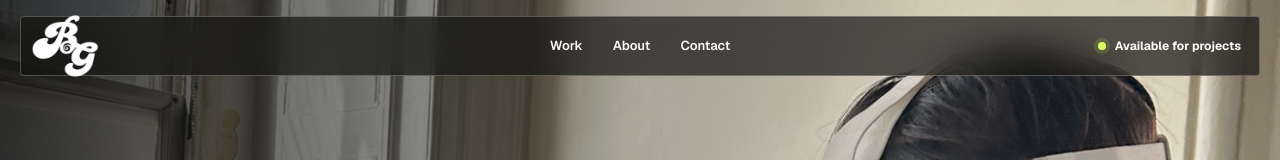
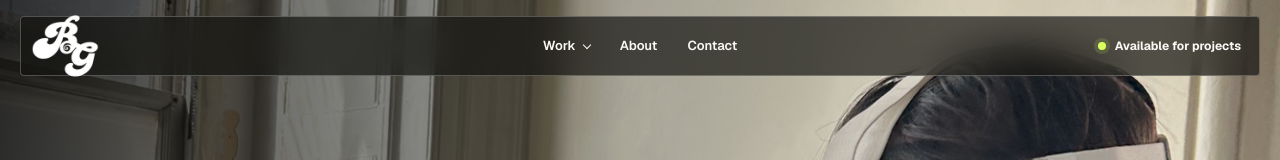
Before and after one commit to BeGummyCreative/website, a Next.js app: page / in a window 1280 px wide. Shown: the top 160 px of the page. Built offline with nearby package versions, Linux system fonts and the light colour scheme.

Commit message:
Add work category dropdown

```diff
--- a/src/app/globals.css
+++ b/src/app/globals.css
@@ -94,13 +94,15 @@ img {
   gap: 30px;
 }
 
-.siteHeader nav a {
+.siteHeader nav > a,
+.navDropdownTrigger {
   position: relative;
   font-size: 13px;
   font-weight: 600;
 }
 
-.siteHeader nav a::after {
+.siteHeader nav > a::after,
+.navDropdownTrigger::after {
   content: "";
   position: absolute;
   left: 0;
@@ -113,8 +115,101 @@ img {
   transition: transform 180ms ease;
 }
 
-.siteHeader nav a:hover::after {
+.siteHeader nav > a:hover::after,
+.siteHeader nav > a:focus-visible::after,
+.navDropdown:hover .navDropdownTrigger::after,
+.navDropdown:focus-within .navDropdownTrigger::after {
   transform: scaleX(1);
+}
+
+.navDropdown {
+  position: relative;
+  height: 58px;
+  display: flex;
+  align-items: center;
+}
+
+.navDropdownTrigger {
+  display: inline-flex;
+  align-items: center;
+  gap: 8px;
+  padding: 0;
+  border: 0;
+  background: transparent;
+  color: inherit;
+  font-family: inherit;
+  cursor: pointer;
+}
+
+.navDropdownTrigger:focus-visible {
+  border-radius: 2px;
+  outline: 1px solid currentColor;
+  outline-offset: 5px;
+}
+
+.navChevron {
+  width: 6px;
+  height: 6px;
+  margin-top: -3px;
+  border-right: 1px solid currentColor;
+  border-bottom: 1px solid currentColor;
+  transform: rotate(45deg);
+  transition: transform 180ms ease;
+}
+
+.workDropdown {
+  position: absolute;
+  top: calc(100% - 1px);
+  left: 50%;
+  min-width: 156px;
+  display: grid;
+  gap: 2px;
+  padding: 8px;
+  border: 1px solid rgba(255, 255, 255, 0.24);
+  border-radius: 4px;
+  background: rgba(18, 18, 16, 0.92);
+  box-shadow: 0 18px 40px rgba(0, 0, 0, 0.2);
+  backdrop-filter: blur(18px);
+  opacity: 0;
+  visibility: hidden;
+  pointer-events: none;
+  transform: translate(-50%, -6px);
+  transition: opacity 160ms ease, transform 160ms ease, visibility 160ms;
+}
+
+.workDropdown a {
+  padding: 10px 12px;
+  border-radius: 2px;
+  font-size: 12px;
+  font-weight: 600;
+}
+
+.workDropdown a:hover,
+.workDropdown a:focus-visible {
+  background: var(--white);
+  color: var(--ink);
+  outline: none;
+}
+
+.navDropdown:hover .workDropdown,
+.navDropdown:focus-within .workDropdown {
+  opacity: 1;
+  visibility: visible;
+  pointer-events: auto;
+  transform: translate(-50%, 0);
+}
+
+.navDropdown:hover .navChevron,
+.navDropdown:focus-within .navChevron {
+  margin-top: 3px;
+  transform: rotate(225deg);
+}
+
+#social-content,
+#film,
+#design,
+#game {
+  scroll-margin-top: 100px;
 }
 
 .availability {
@@ -1231,8 +1326,13 @@ footer p:last-child {
     gap: 11px;
   }
 
-  .siteHeader nav a {
+  .siteHeader nav > a,
+  .navDropdownTrigger {
     font-size: 11px;
+  }
+
+  .navDropdown {
+    height: 54px;
   }
 
   .wordmark {
--- a/src/app/page.tsx
+++ b/src/app/page.tsx
@@ -99,7 +99,22 @@ export default function Home() {
           />
         </a>
         <nav aria-label="Primary navigation">
-          <a href="#work">Work</a>
+          <div className="navDropdown">
+            <button
+              className="navDropdownTrigger"
+              type="button"
+              aria-haspopup="true"
+            >
+              Work
+              <span className="navChevron" aria-hidden="true" />
+            </button>
+            <div className="workDropdown" aria-label="Work categories">
+              <a href="#social-content">Social</a>
+              <a href="#film">Film</a>
+              <a href="#design">Design</a>
+              <a href="#game">Game</a>
+            </div>
+          </div>
           <a href="#about">About</a>
           <a href="#contact">Contact</a>
         </nav>
@@ -244,7 +259,15 @@ export default function Home() {
           return (
             <div
               className="archiveGroup"
-              id={category === "Social Content" ? "social-content" : undefined}
+              id={
+                category === "Social Content"
+                  ? "social-content"
+                  : category === "Graphic Design"
+                    ? "design"
+                    : category === "Game Design"
+                      ? "game"
+                      : undefined
+              }
               key={category}
             >
               <div className="archiveGroupTitle">
```
